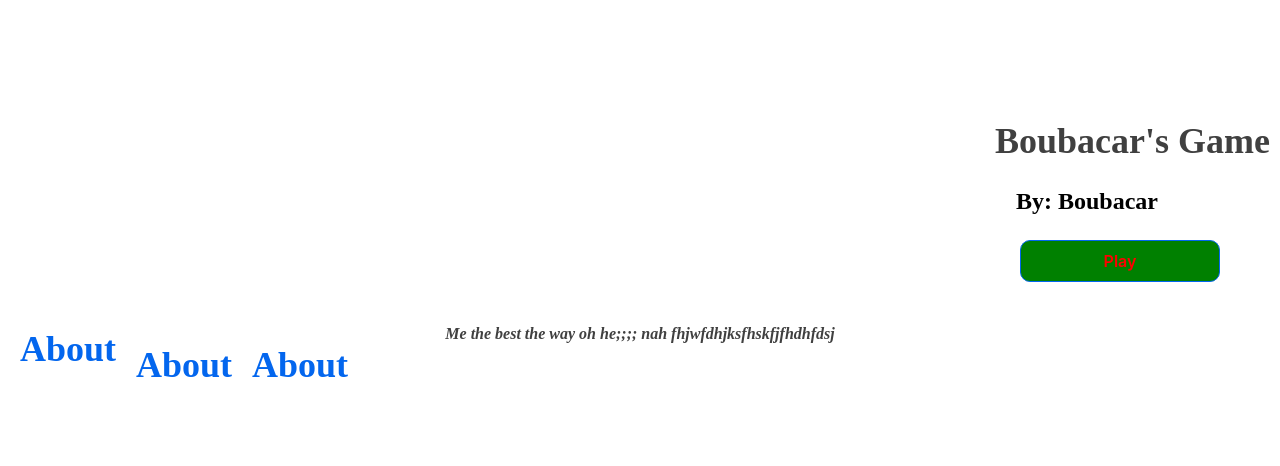
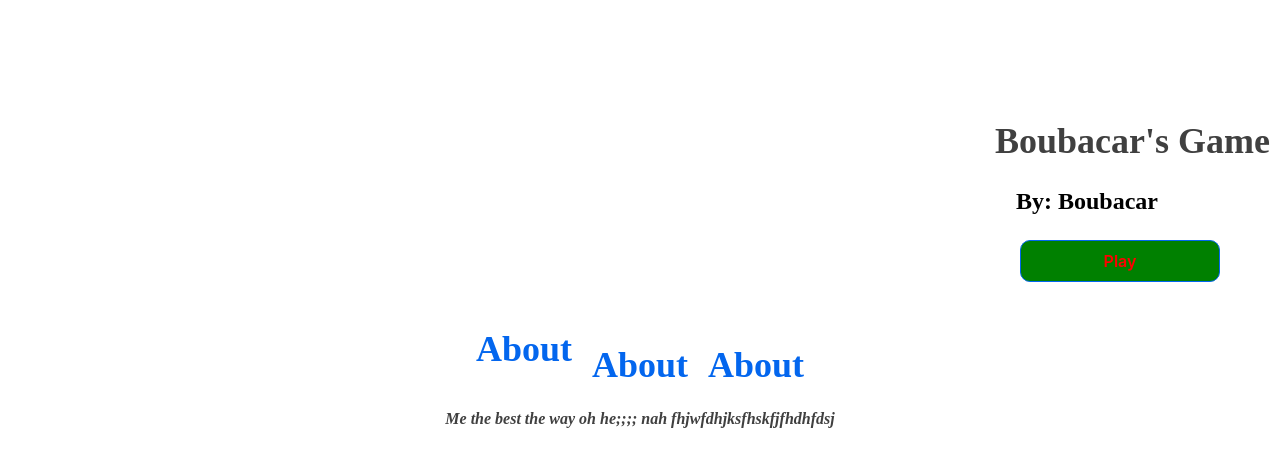
Before and after one commit to nothankyouwdym/Roblox-Page-Project, a React (Vite) app: page /About in a window 1280 px wide. Shown: the top 466 px of the page. Built offline with nearby package versions, Linux system fonts and the light colour scheme.

Commit message:
2 files modified

```diff
--- a/src/About.jsx
+++ b/src/About.jsx
@@ -4,7 +4,7 @@
 const About = () =>{
   return(
     <section>
-      <p>
+      <p id="lower-text">
         <strong>
           <em>
             Me the best the way oh he;;;; nah fhjwfdhjksfhskfjfhdhfdsj
--- a/src/index.css
+++ b/src/index.css
@@ -42,8 +42,12 @@ body {
 #lower{
   position: relative;
   top: 100px;
-  display: flex;
+  display: inline-flex;
   margin: 10px;
+}
+
+#lower-text{
+  margin: 85px;
 }
 
 #lower-links{
```
